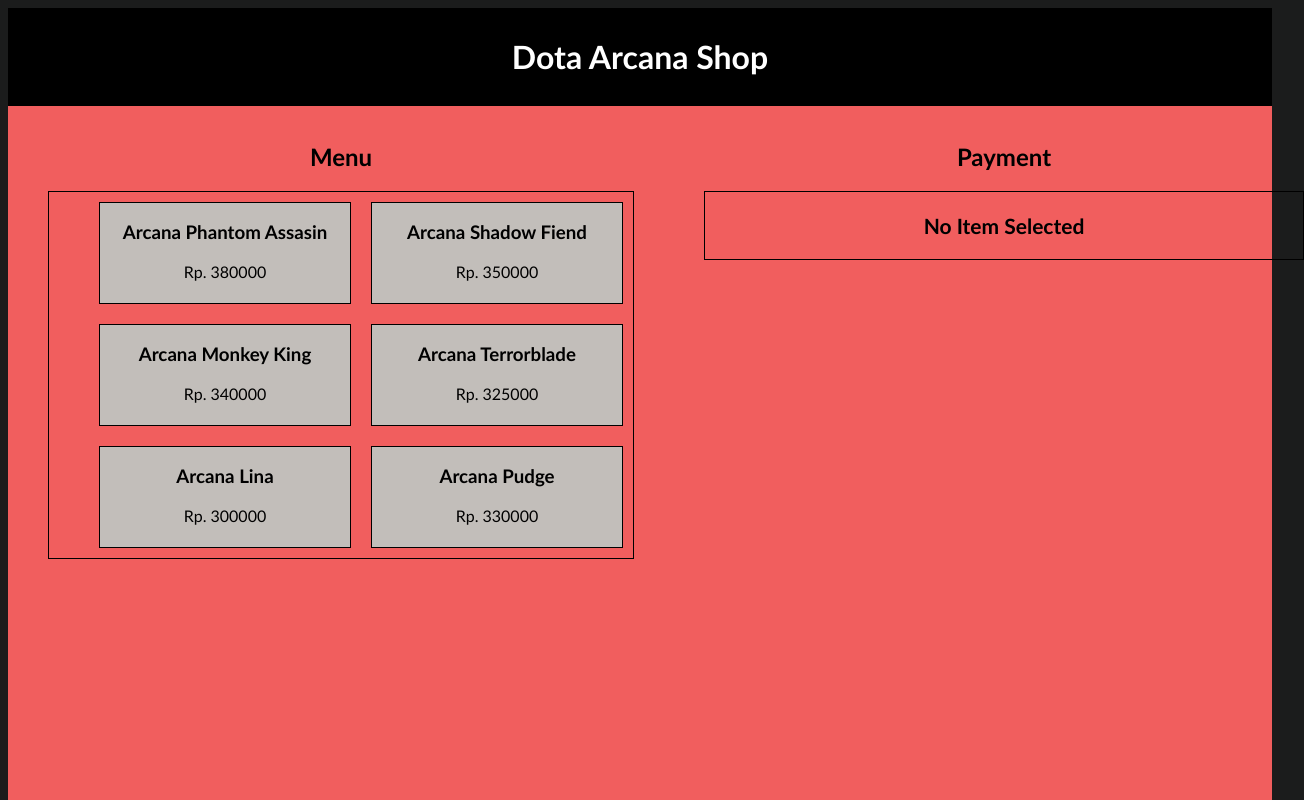
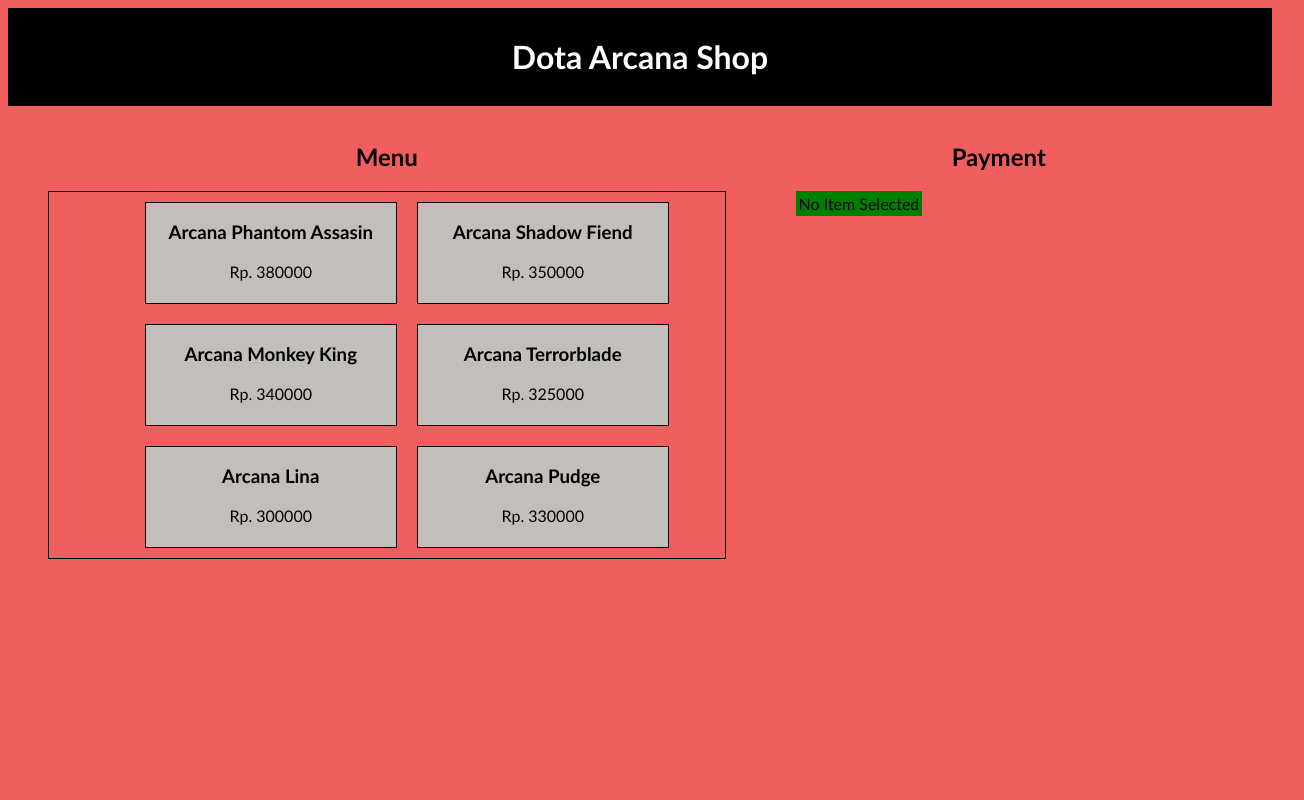
Before and after one commit to AzkaHartami/AzkaHartami_upn_zetta_learning, an Angular app in the folder angular_learning/: page / in a window 1280 px wide. Shown: the top 800 px of the page, 1304 px wide, since content can reach past the window. Built offline with nearby package versions, Linux system fonts and the light colour scheme.

Commit message:
selesai bos

```diff
--- a/angular_learning/src/app/transaksi/menu/menu.component.ts
+++ b/angular_learning/src/app/transaksi/menu/menu.component.ts
@@ -5,6 +5,7 @@
   selector: 'app-menu',
   templateUrl: './menu.component.html',
   styleUrls: ['./menu.component.scss']
+
 })
 export class MenuComponent implements OnInit {
 
--- a/angular_learning/src/app/transaksi/payment/payment.component.html
+++ b/angular_learning/src/app/transaksi/payment/payment.component.html
@@ -1,5 +1,5 @@
 <h1>Payment</h1>
-<table>
+<table #bgAqua>
     <tr *ngFor="let item of items">
         <td><span>{{ item.amount }} x {{item.name}}</span></td>
         <td><span>Rp. {{item.price}}</span> </td>
--- a/angular_learning/src/app/transaksi/payment/payment.component.ts
+++ b/angular_learning/src/app/transaksi/payment/payment.component.ts
@@ -1,16 +1,22 @@
-import { Component, OnInit, Input, Output, EventEmitter, SimpleChange, AfterContentChecked} from '@angular/core';
+import { Component, OnInit, Input, Output, EventEmitter, AfterContentChecked, ViewChild, ElementRef} from '@angular/core';
 import { selecteditem } from '../kasir/kasir.component';
 
 @Component({
   selector: 'app-payment',
   templateUrl: './payment.component.html',
-  styleUrls: ['./payment.component.scss']
+  styleUrls: ['./payment.component.scss'],
+  styles : ['[bgAqua]{  Background-color: green;}',],
 })
 export class PaymentComponent implements OnInit, AfterContentChecked {
+  @ViewChild('bgAqua') bgAqua?:ElementRef;
 
   constructor() { }
 
   ngOnInit(): void {
+  }
+
+  ngAfterViewInit(): void {
+    this.bgAqua?.nativeElement.setAttribute('bgAqua', '');
   }
 
   @Input() items!: selecteditem[];
@@ -25,7 +31,6 @@
 
   removeItem(itemToBeRemoved:selecteditem){
     const itemIndex = this.items.findIndex(({id}) => id ===itemToBeRemoved.id)
-    const itemRef = this.items[itemIndex]
     if(this.items[itemIndex].amount>1){
       this.items[itemIndex].amount-=1
     }
--- a/angular_learning/src/styles.scss
+++ b/angular_learning/src/styles.scss
@@ -1,5 +1,4 @@
-/* You can add global styles to this file, and also import other style files */
 body
 {
-    background-color: rgb(27, 28, 28);
+    background-color: rgb(241, 94, 94);
 }
```
Also changed, not shown: angular_learning/src/app/app.component.html (line endings or trailing spaces).
